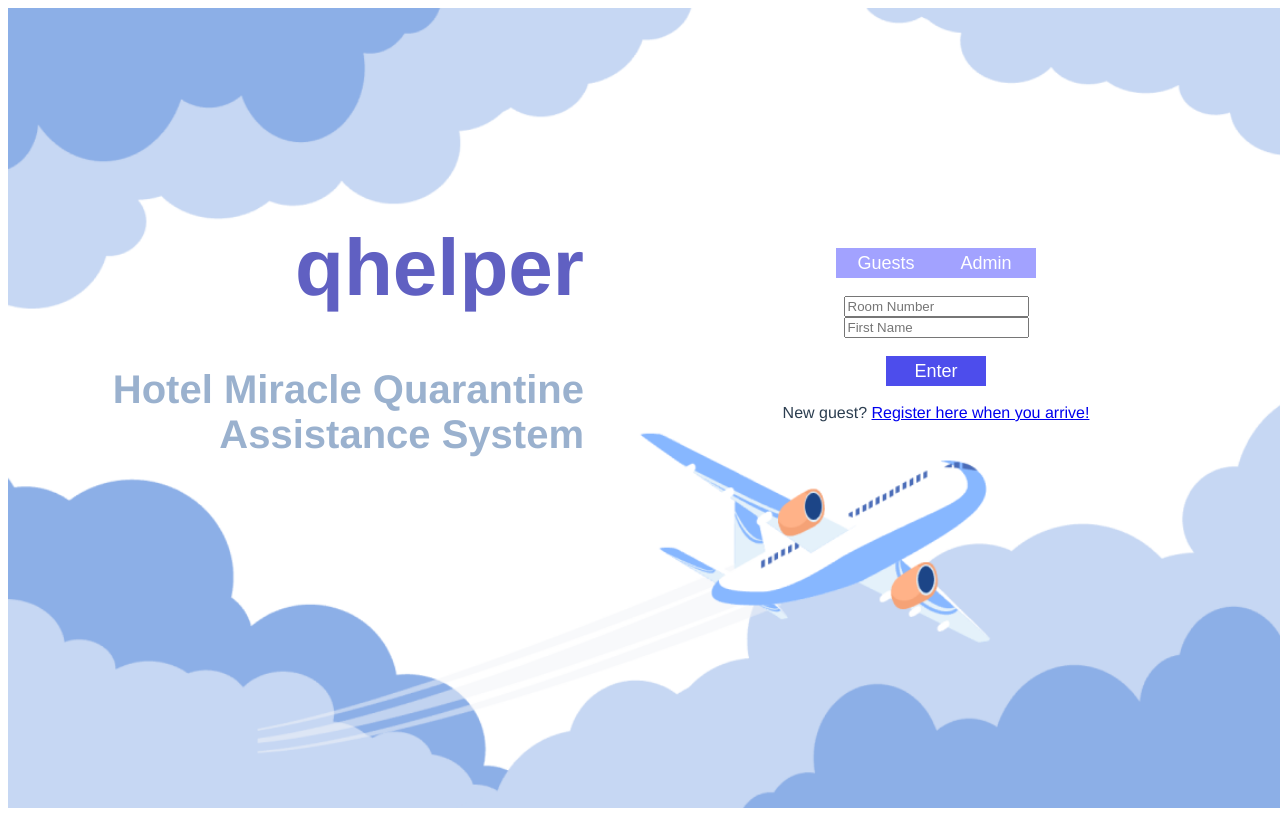
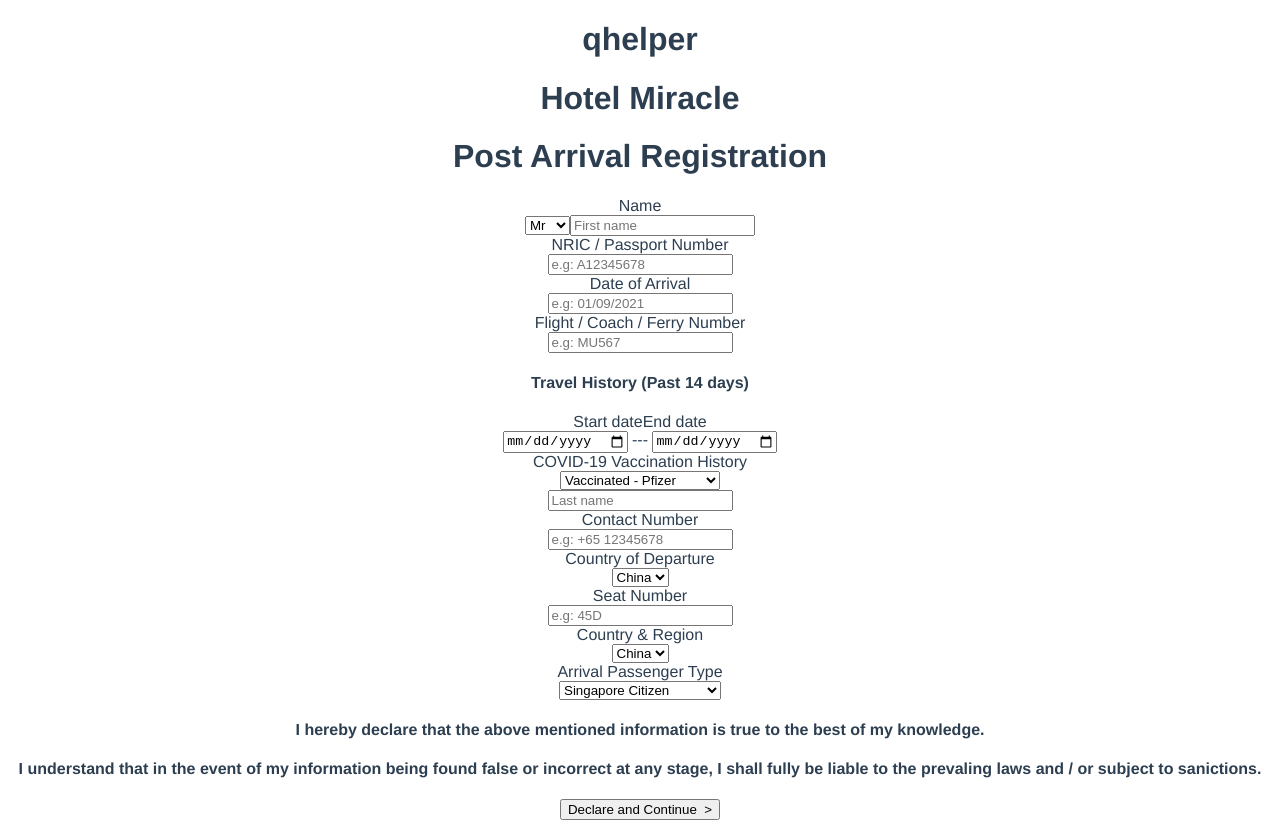
Before and after one commit to jeremybrett4869/qhelper, a Vue app: page / in a window 1280 px wide. Before the commit the page ends 800 px from the top, so only its background shows below. Built offline with nearby package versions, Linux system fonts and the light colour scheme.

Commit message:
registration form html

```diff
--- a/src/App.vue
+++ b/src/App.vue
@@ -1,13 +1,15 @@
 <template>
-  <LoginPage/>
+  <!-- <LoginPage/> -->
+  <RegistrationForm/>
 </template>
 
 <script>
-import LoginPage from './components/LoginPage.vue'
+// import LoginPage from './components/LoginPage.vue'
+import RegistrationForm from './components/RegistrationForm.vue'
 export default {
   name: 'App',
   components: {
-    LoginPage
+    RegistrationForm
   }
 }
 
--- /dev/null
+++ b/src/components/RegistrationForm.vue
@@ -0,0 +1,128 @@
+<template>
+  <h1>qhelper</h1>
+  <h1>Hotel Miracle</h1>
+  <h1>Post Arrival Registration</h1>
+  <div class="container" id="left">
+    <div class="row">
+      <div class="col-name">
+        <label>Name</label>
+      </div>
+      <div class="col-con">
+        <select id="gender" name="gender">
+          <option value="mr">Mr</option>
+          <option value="mrs">Mrs</option>
+          <option value="ms">Ms</option>
+        </select>
+        <input
+          type="text"
+          id="fname"
+          name="firstname"
+          placeholder="First name"
+        />
+      </div>
+    </div>
+    <div class="row">
+      <div class="col-name">
+        <label for="nric">NRIC / Passport Number</label>
+      </div>
+      <div class="col-con">
+        <input type="text" id="nric" name="nric" placeholder="e.g: A12345678" />
+      </div>
+      <div class="col-name">
+        <label for="doa">Date of Arrival</label>
+      </div>
+      <div class="col-con">
+        <input type="text" id="doa" name="doa" placeholder="e.g: 01/09/2021" />
+      </div>
+      <div class="col-name">
+        <label for="flight">Flight / Coach / Ferry Number</label>
+      </div>
+      <div class="col-con">
+        <input type="text" id="flight" name="flight" placeholder="e.g: MU567" />
+      </div>
+      <h4>Travel History (Past 14 days)</h4>
+      <div class="col-name">
+        <label for="sdate">Start date</label>
+        <label for="edate">End date</label>
+      </div>
+      <div class="col-con">
+        <input type="date" id="sdate" name="sdate" />
+        ---
+        <input type="date" id="edate" name="edate" />
+      </div>
+      <div class="col-name">
+        <label for="vaccine">COVID-19 Vaccination History</label>
+      </div>
+      <div class="col-con">
+        <select id="vaccine" name="vaccine">
+          <option value="vaccinated_Pfizer">Vaccinated - Pfizer</option>
+          <option value="vaccinated_Comirnaty">Vaccinated - Comirnaty</option>
+          <option value="not_vaccinated">Not Vaccinated</option>
+        </select>
+      </div>
+    </div>
+  </div>
+  <div class="container" id="middle">
+    <div class="row">
+      <div class="col-name">
+        <label></label>
+      </div>
+      <div class="col-con">
+        <input
+          type="text"
+          id="lname"
+          name="lastname"
+          placeholder="Last name"
+        />
+      </div>
+    </div>
+    <div class="row">
+      <div class="col-name">
+        <label for="contact">Contact Number</label>
+      </div>
+      <div class="col-con">
+        <input type="text" id="contact" name="contact" placeholder="e.g: +65 12345678" />
+      </div>
+      <div class="col-name">
+        <label for="cod">Country of Departure</label>
+      </div>
+      <div class="col-con">
+        <select id="cod" name="cod">
+          <option value="china">China</option>
+        </select>
+      </div>
+      <div class="col-name">
+        <label for="seat">Seat Number</label>
+      </div>
+      <div class="col-con">
+        <input type="text" id="seat" name="seat" placeholder="e.g: 45D" />
+      </div>
+      <div class="col-name">
+        <label for="country">Country & Region</label>
+      </div>
+      <div class="col-con">
+        <select id="country" name="country">
+          <option value="china">China</option>
+        </select>
+      </div>
+      <div class="col-name">
+        <label for="passtype">Arrival Passenger Type</label>
+      </div>
+      <div class="col-con">
+        <select id="passtype" name="passtype">
+          <option value="singapore citizen">Singapore Citizen</option>
+          <option value="short term visitor">Short Term Visitor</option>
+          <option value="long term pass holder">Long Term Pass Holder</option>
+        </select>
+      </div>
+    </div>
+    <div class = "container" id = "right">
+      <h4>I hereby declare that the above mentioned information is true to the
+          best of my knowledge.</h4>
+      <h4>I understand that in the event of my information being  found  false  or
+          incorrect  at  any  stage, I shall fully be liable to the prevaling laws
+          and / or subject to sanictions.</h4>
+      <input type="submit" value="Declare and Continue  >" class="btn" />
+    </div>
+  </div>
+</template>
```
